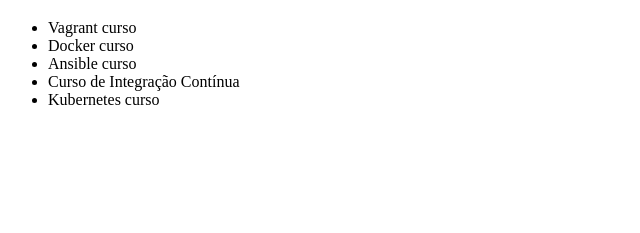
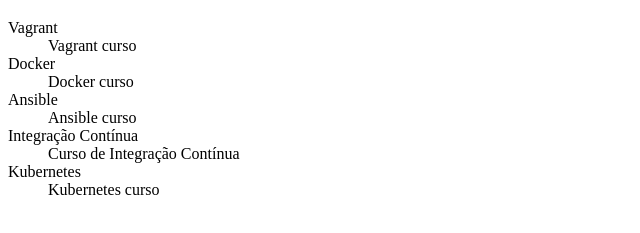
Before and after one commit to sandronitbr/curso-git, a plain HTML site: page index.html in a window 1280 px wide. Shown: the part 61-294 px from the top of the page, without its empty margins (0-640 px from the left). Drawn offline with Linux system fonts and the light colour scheme.

Commit message:
troca ul por dl

```diff
--- a/index.html
+++ b/index.html
@@ -7,12 +7,21 @@
 <body>
     <h1>Cursos de DevOps</h1>
 
-    <ul>
-        <li>Vagrant curso</li>
-        <li>Docker curso</li>
-        <li>Ansible curso</li>
-        <li>Curso de Integração Contínua</li>
-        <li>Kubernetes curso</li>
-    </ul>
+    <dl>
+        <dt>Vagrant</dt>
+        <dd>Vagrant curso</dd>
+
+        <dt>Docker</dt>
+        <dd>Docker curso</dd>
+
+        <dt>Ansible</dt>
+        <dd>Ansible curso</dd>
+
+        <dt>Integração Contínua</dt>
+        <dd>Curso de Integração Contínua</dd>
+
+        <dt>Kubernetes</dt>
+        <dd>Kubernetes curso</dd>
+    </dl>
 </body>
 </html>
```
